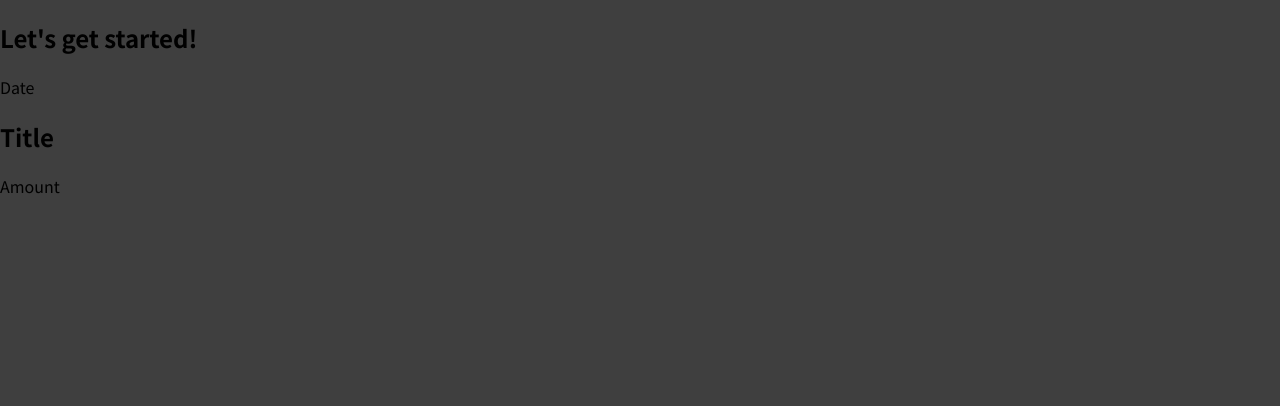
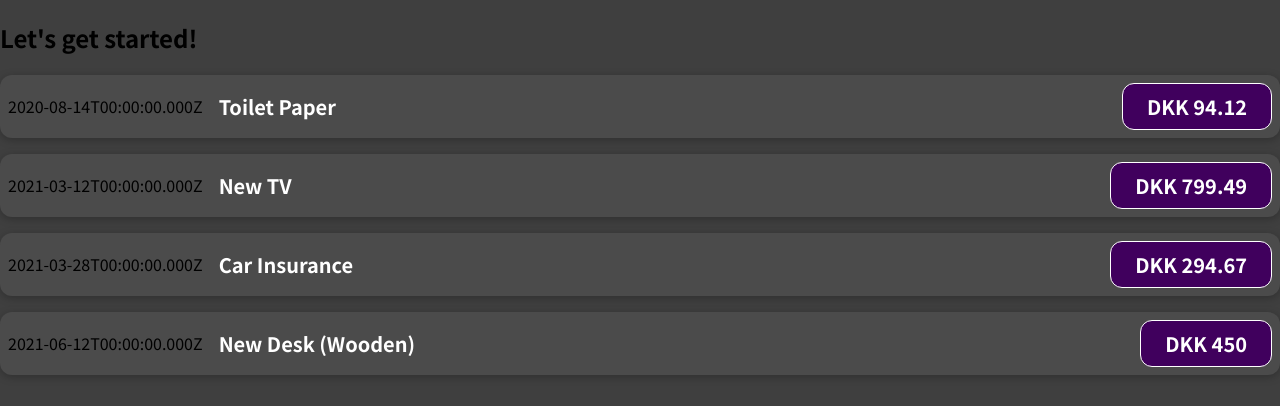
Before and after one commit to SSardorf/React-Tutorial, a JavaScript app: page / in a window 1280 px wide. Shown: the top 406 px of the page. Built offline with nearby package versions, Linux system fonts and the light colour scheme.

Commit message:
Make expenseItem dynamic using props
This makes expenseItem act dynamic using props -> Will get more dynamic
when additional functionality is added

```diff
--- a/src/App.js
+++ b/src/App.js
@@ -1,12 +1,58 @@
 import ExpenseItem from "./components/ExpenseItem";
 
 function App() {
-  return (
-    <div>
-      <h2>Let's get started!</h2>
-      <ExpenseItem></ExpenseItem>
-    </div>
-  );
+    const expenses = [
+        {
+            id: "e1",
+            title: "Toilet Paper",
+            amount: 94.12,
+            date: new Date(2020, 7, 14),
+        },
+        {
+            id: "e2",
+            title: "New TV",
+            amount: 799.49,
+            date: new Date(2021, 2, 12),
+        },
+        {
+            id: "e3",
+            title: "Car Insurance",
+            amount: 294.67,
+            date: new Date(2021, 2, 28),
+        },
+        {
+            id: "e4",
+            title: "New Desk (Wooden)",
+            amount: 450,
+            date: new Date(2021, 5, 12),
+        },
+    ];
+
+    return (
+        <div>
+            <h2>Let's get started!</h2>
+            <ExpenseItem
+                title={expenses[0].title}
+                amount={expenses[0].amount}
+                date={expenses[0].date}
+            ></ExpenseItem>
+			<ExpenseItem
+                title={expenses[1].title}
+                amount={expenses[1].amount}
+                date={expenses[1].date}
+            ></ExpenseItem>
+			<ExpenseItem
+                title={expenses[2].title}
+                amount={expenses[2].amount}
+                date={expenses[2].date}
+            ></ExpenseItem>
+			<ExpenseItem
+                title={expenses[3].title}
+                amount={expenses[3].amount}
+                date={expenses[3].date}
+            ></ExpenseItem>
+        </div>
+    );
 }
 
 export default App;
--- /dev/null
+++ b/src/components/ExpenseItem.css
@@ -0,0 +1,56 @@
+.expense-item {
+    display: flex;
+    justify-content: space-between;
+    align-items: center;
+    box-shadow: 0 2px 8px rgba(0, 0, 0, 0.25);
+    padding: 0.5rem;
+    margin: 1rem 0;
+    border-radius: 12px;
+    background-color: #4b4b4b;
+}
+
+.expense-item__description {
+    display: flex;
+    flex-direction: column;
+    gap: 1rem;
+    align-items: flex-end;
+    flex-flow: column-reverse;
+    justify-content: flex-start;
+    flex: 1;
+}
+
+.expense-item h2 {
+    color: #3a3a3a;
+    font-size: 1rem;
+    flex: 1;
+    margin: 0 1rem;
+    color: white;
+}
+
+.expense-item__price {
+    font-size: 1rem;
+    font-weight: bold;
+    color: white;
+    background-color: #40005d;
+    border: 1px solid white;
+    padding: 0.5rem;
+    border-radius: 12px;
+}
+
+@media (min-width: 580px) {
+    .expense-item__description {
+        flex-direction: row;
+        align-items: center;
+        justify-content: flex-start;
+        flex: 1;
+    }
+
+    .expense-item__description h2 {
+        font-size: 1.25rem;
+    }
+
+    .expense-item__price {
+        font-size: 1.25rem;
+        padding: 0.5rem 1.5rem;
+    }
+}
--- a/src/components/ExpenseItem.js
+++ b/src/components/ExpenseItem.js
@@ -1,5 +1,23 @@
-function ExpenseItem() {
-    return <div><div>Date</div><div><h2>Title</h2><div>Amount</div></div></div>;
+import "./ExpenseItem.css";
+
+function getDate() {
+    var today = new Date();
+    var dd = String(today.getDate()).padStart(2, "0");
+    var mm = String(today.getMonth() + 1).padStart(2, "0"); //January is 0
+    var yyyy = today.getFullYear();
+    const expenseDate = dd + "/" + mm + "/" + yyyy;
+}
+
+function ExpenseItem(props) {
+    return (
+        <div className="expense-item">
+            <div>{props.date.toISOString()}</div>
+            <div className="expense-item__description">
+                <h2>{props.title}</h2>
+                <div className="expense-item__price">DKK {props.amount}</div>
+            </div>
+        </div>
+    );
 }
 
 export default ExpenseItem;
```
